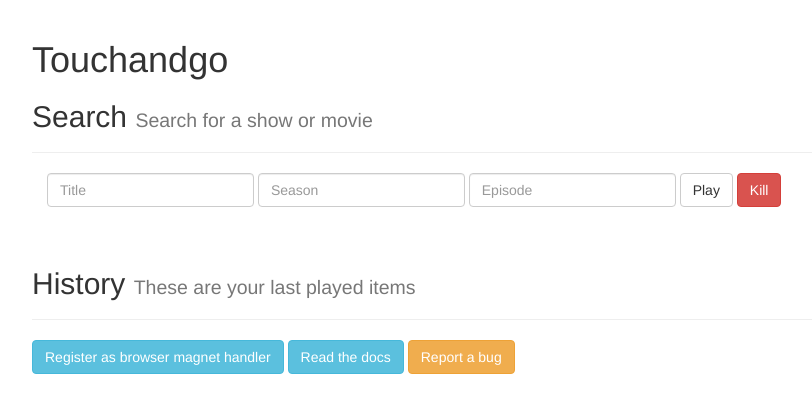
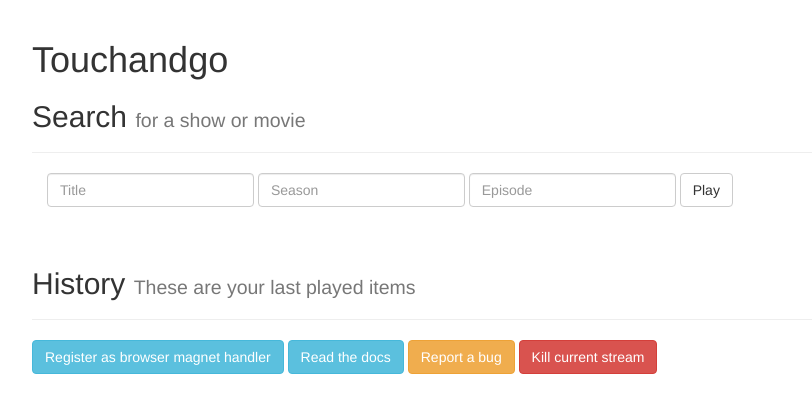
Before and after one commit to touchandgo-devs/touchandgo, a Python web app: template touchandgo/templates/main.html in a window 1280 px wide. Shown: the top 413 px of the page, without its empty margins (38-850 px from the left). Run offline with Jinja, Linux system fonts and the light colour scheme; the template is opened without the code that fills it, so the values that code supplies are empty; some libraries are stand-ins or nearby versions.

Commit message:
polishing the HTML for the tsproxy

```diff
--- a/touchandgo/templates/main.html
+++ b/touchandgo/templates/main.html
@@ -37,7 +37,7 @@
       <div class="container">
         <div class="page-header">
           <h1>Touchandgo</h1>
-          <h2>Search <small>Search for a show or movie</small></h2>
+          <h2>Search <small> for a show or movie</small></h2>
         </div>
         <div class="container">
           <form class="form-inline" role="form">
@@ -47,7 +47,6 @@
               <input class="form-control" type="text" id="episode" placeholder="Episode">
             </div>
             <button id="play" class="btn btn-default">Play</button>
-            <button id="kill" class="btn btn-danger">Kill</button>
           </form>
         </div>
         <div class="container video">
@@ -80,7 +79,9 @@
         </div>
         <button type="button" class="btn btn-info" id="register">Register as browser magnet handler</button>
         <button type="button" class="btn btn-info" id="docs">Read the docs</button>
-        <button type="button" class="btn btn-warning" id="report">Report a bug</button> </div>
+        <button type="button" class="btn btn-warning" id="report">Report a bug</button>
+        <button id="kill" class="btn btn-danger">Kill current stream</button>
+    </div>
     </body>
     <script>
       var streamingURL = '';
```
